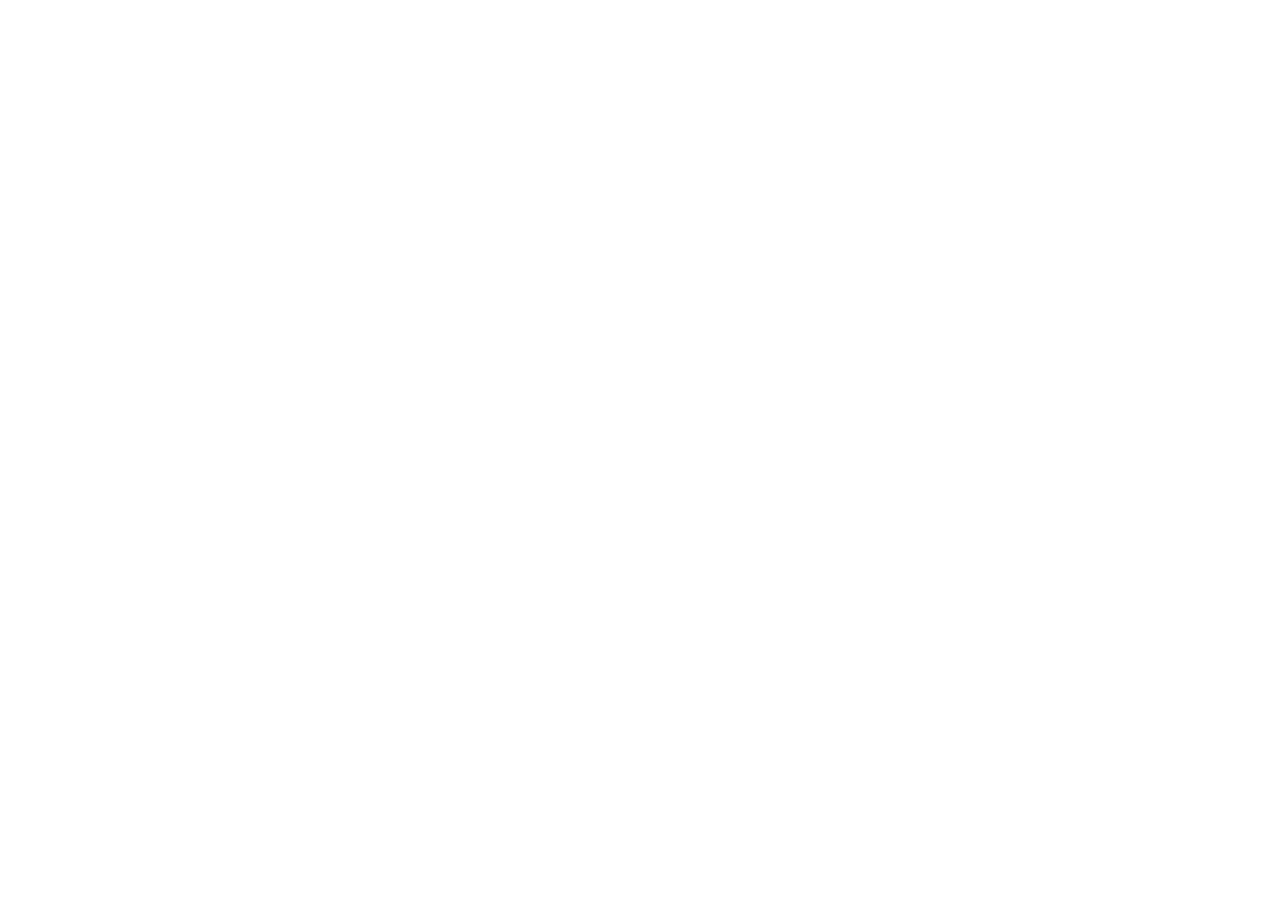
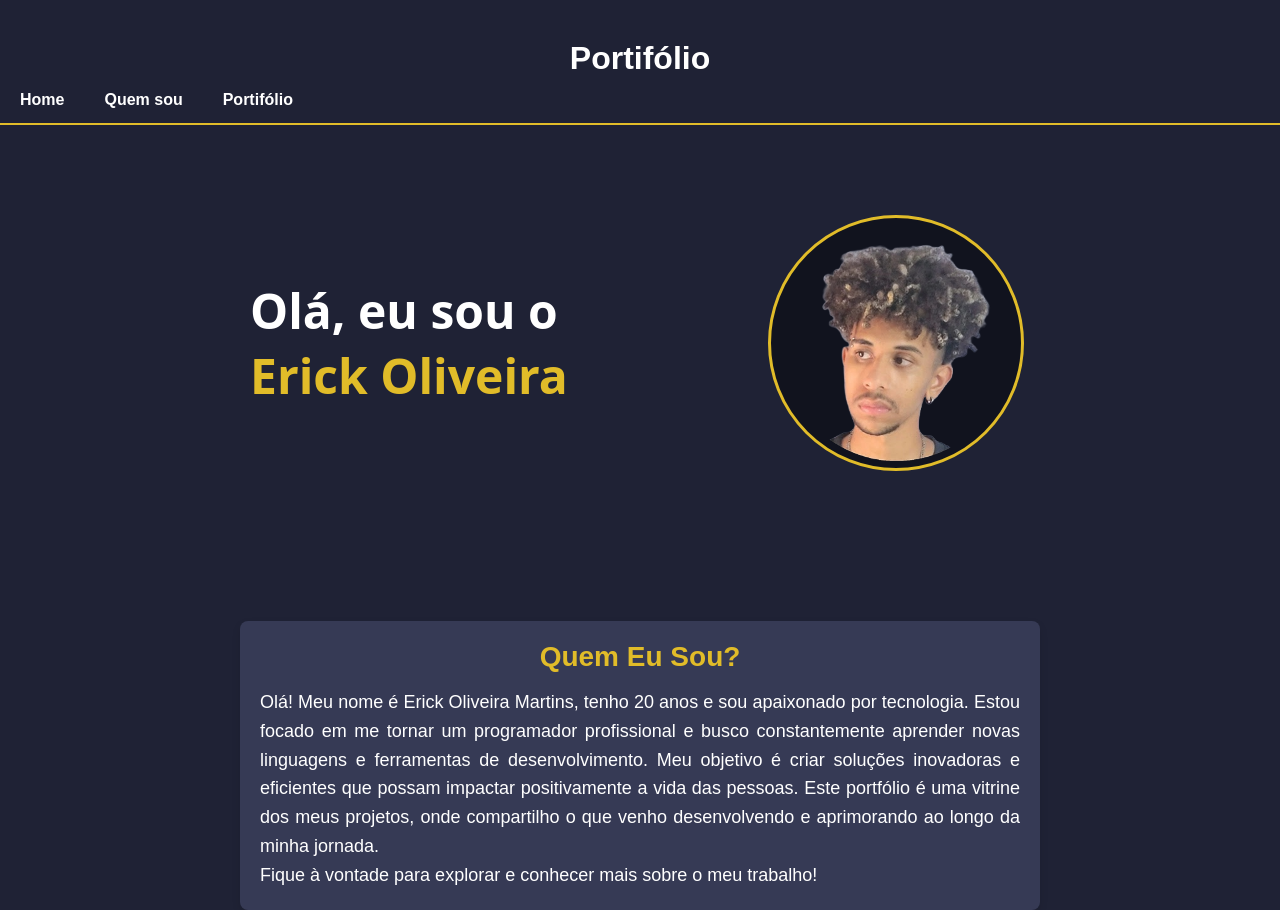
Before and after one commit to erickhq/trabalho-web-facul, a plain HTML site: page portifolio/index.html in a window 1280 px wide. Before the commit the page ends 800 px from the top, so only its background shows below. Drawn offline with Linux system fonts and the light colour scheme.

Commit message:
finalizado

```diff
--- a/portifolio/index.html
+++ b/portifolio/index.html
@@ -7,6 +7,27 @@
     <title>Portifólio</title>
 </head>
 <body>
+    <header>
+        <h1>Portifólio</h1>
+        <ul>
+            <li><a href="#">Home</a></li>
+            <li><a href="#">Quem sou</a></li>
+            <li><a href="#">Portifólio</a></li>
+        </ul>
+    </header>
+    <hr/>
+    <main>
+        <div class="primeiro">
+            <p>Olá, eu sou o <br> <span>Erick Oliveira</span></p>
+            <img src="imagens/file.png" alt="">
+        </div>
 
+        <div class="segundo">
+            <h2>Quem Eu Sou?</h2>
+            <p>Olá! Meu nome é Erick Oliveira Martins, tenho 20 anos e sou apaixonado por tecnologia. Estou focado em me tornar um programador profissional e busco constantemente aprender novas linguagens e ferramentas de desenvolvimento. Meu objetivo é criar soluções inovadoras e eficientes que possam impactar positivamente a vida das pessoas. Este portfólio é uma vitrine dos meus projetos, onde compartilho o que venho desenvolvendo e aprimorando ao longo da minha jornada. <br>
+
+                Fique à vontade para explorar e conhecer mais sobre o meu trabalho!</p>
+        </div>
+    </main>
 </body>
 </html>
--- a/portifolio/style.css
+++ b/portifolio/style.css
@@ -2,3 +2,111 @@
     margin: 0;
     padding: 0px;
 }
+
+header {
+    background-color: #1f2235;
+    padding-top: 40px;
+}
+
+header > h1 {
+    font-family: Arial, Helvetica, sans-serif;
+    text-align: center;
+    color: white;
+}
+
+ul {
+    list-style-type: none;
+    overflow: hidden;
+}
+
+li {
+    float: left;
+}
+
+li > a {
+    font-family: Arial, Helvetica, sans-serif;
+    font-weight: bold;
+    display: block;
+    color: white;
+    text-align: center;
+    padding: 14px 20px;
+    text-decoration: none;
+}
+
+hr {
+    border: none;
+    height: 2px;
+    background-color: #e1bc29;
+}
+
+main {
+    margin: auto;
+    padding-top: 80px;
+    width: 800px;
+    height: 450px;
+}
+
+div.primeiro {
+    display: flex;
+    align-items: center;
+
+    margin: 10px;
+    font-family: system-ui, -apple-system, BlinkMacSystemFont, 'Segoe UI', Roboto, Oxygen, Ubuntu, Cantarell, 'Open Sans', 'Helvetica Neue', sans-serif;
+
+    color: white;
+    font-weight: bold;
+    font-size: 3em;
+}
+
+.primeiro > p {
+    margin-right: 200px;
+}
+
+span {
+    color: #e1bc29;
+}
+
+p#destaque {
+    color: #e1bc29;
+}
+
+img {
+    width: 250px;
+    background-color: rgba(0, 0, 0, 0.438);
+    border-radius: 50%;
+    border: 3px solid #e1bc29;
+}
+
+.segundo {
+    max-width: 800px;
+    margin-top: 150px;
+    padding: 20px;
+    background-color: #363a55;
+    border-radius: 8px;
+    box-shadow: 0 4px 8px rgba(0, 0, 0, 0.1);
+    font-family: 'Arial', sans-serif;
+}
+
+.segundo h2 {
+    font-size: 28px;
+    color: #e1bc29;
+    text-align: center;
+    margin-bottom: 15px;
+    font-weight: bold;
+}
+
+.segundo p {
+    font-size: 18px;
+    line-height: 1.6;
+    color: white;
+    text-align: justify;
+}
+
+.segundo p br {
+    margin-bottom: 15px;
+}
+
+
+body {
+    background-color: #1f2235;
+}
```
Also changed, not shown: portifolio/imagens/3135768.png (added), portifolio/imagens/file.png (added).
